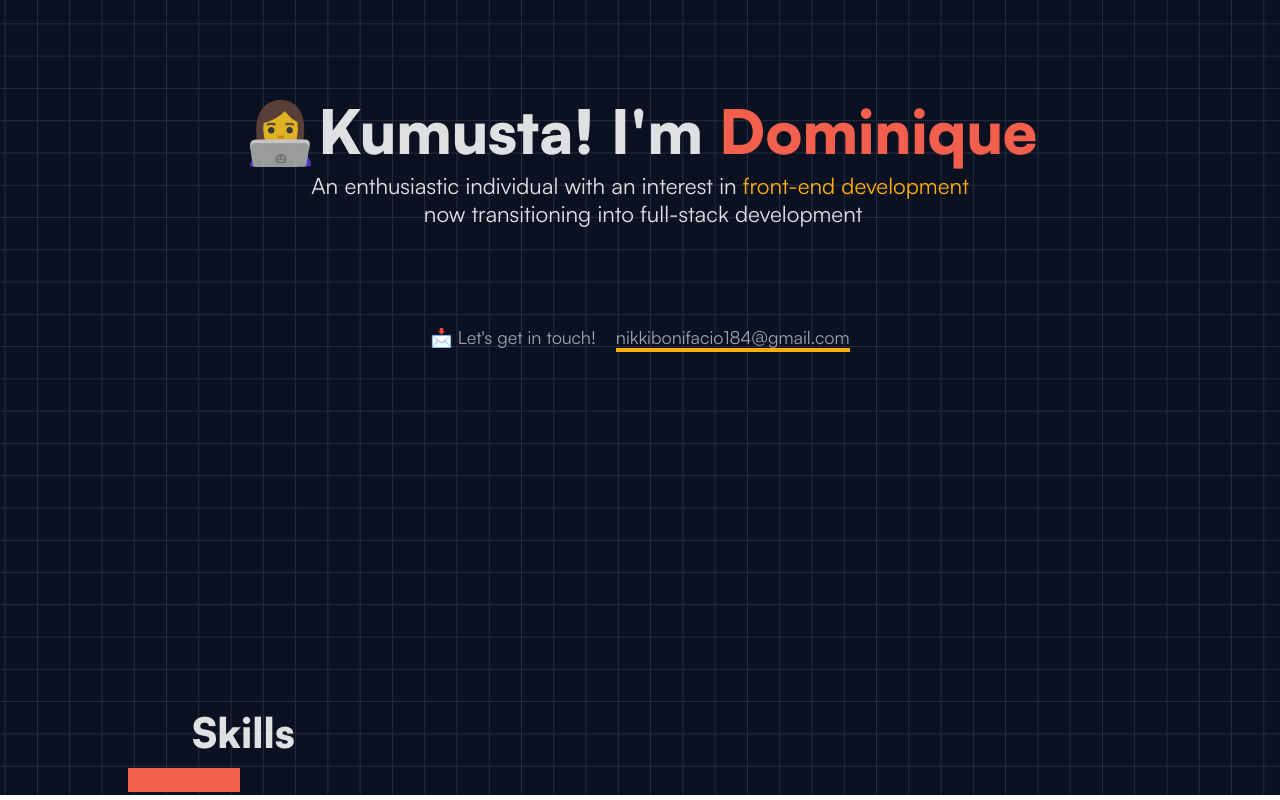
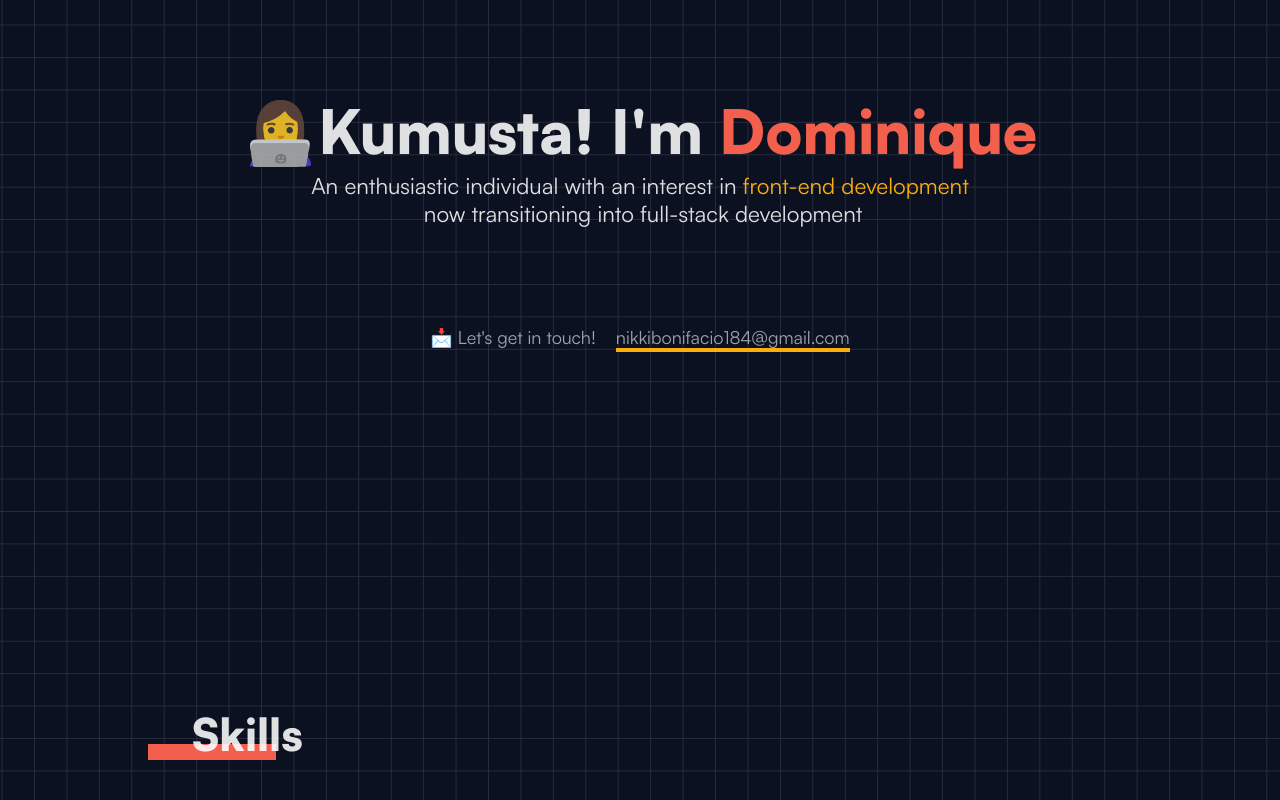
Before and after one commit to dombonifacio/dominique-portfolio, a React (Vite) app: page / in a window 1280 px wide. Shown: the part 235-1035 px from the top of the page. Built offline with nearby package versions, Linux system fonts and the light colour scheme.

Commit message:
Implemented fixed positions of titles pinkish background.

```diff
--- a/src/components/Navbar/Title/Title.tsx
+++ b/src/components/Navbar/Title/Title.tsx
@@ -1,10 +1,12 @@
 const Title = () => {
   return (
     <>
-      <h1 className="text-[2.6rem] font-extrabold relative inline-block z-50">
-        Skills
-      </h1>
-      <div className="absolute bg-rose p-2 w-28 h-6 bottom-[3px] -left-8"></div>
+
+        <h1 className="text-[2.5rem] lg:text-[2.8rem] font-extrabold relative inline-block z-50  ">
+          Skills
+        </h1>
+        <div className="absolute bg-rose p-2 w-[7.5rem] bottom-8 left-10 md:left-12  md:bottom-[2.4rem] lg:w-[8rem] lg:bottom-10 h-4  lg:left-14  xl:bottom-10 xl:-left-3 xl:w-32"></div>
+
     </>
   );
 };
--- a/src/pages/HomePage.tsx
+++ b/src/pages/HomePage.tsx
@@ -17,7 +17,7 @@ const HomePage = () => {
 
   // const homeItem = useRef(null)
   return (
-    <div className=" mx-auto relative max-w-[960px]">
+    <div className=" mx-auto relative max-w-[960px]  ">
       <Navbar
         skills={skills}
         projects={projects}
@@ -51,9 +51,13 @@ const HomePage = () => {
         </div>
       </div>
 
-      <section ref={skills} className="p-6 md:p-8">
-        <div>
-          <Title />
+      <section ref={skills}>
+        <div className="p-6 md:p-8 ">
+          <div className="">
+            <Title />
+          </div>
+
+
         </div>
       </section>
       <section ref={projects}></section>
```
